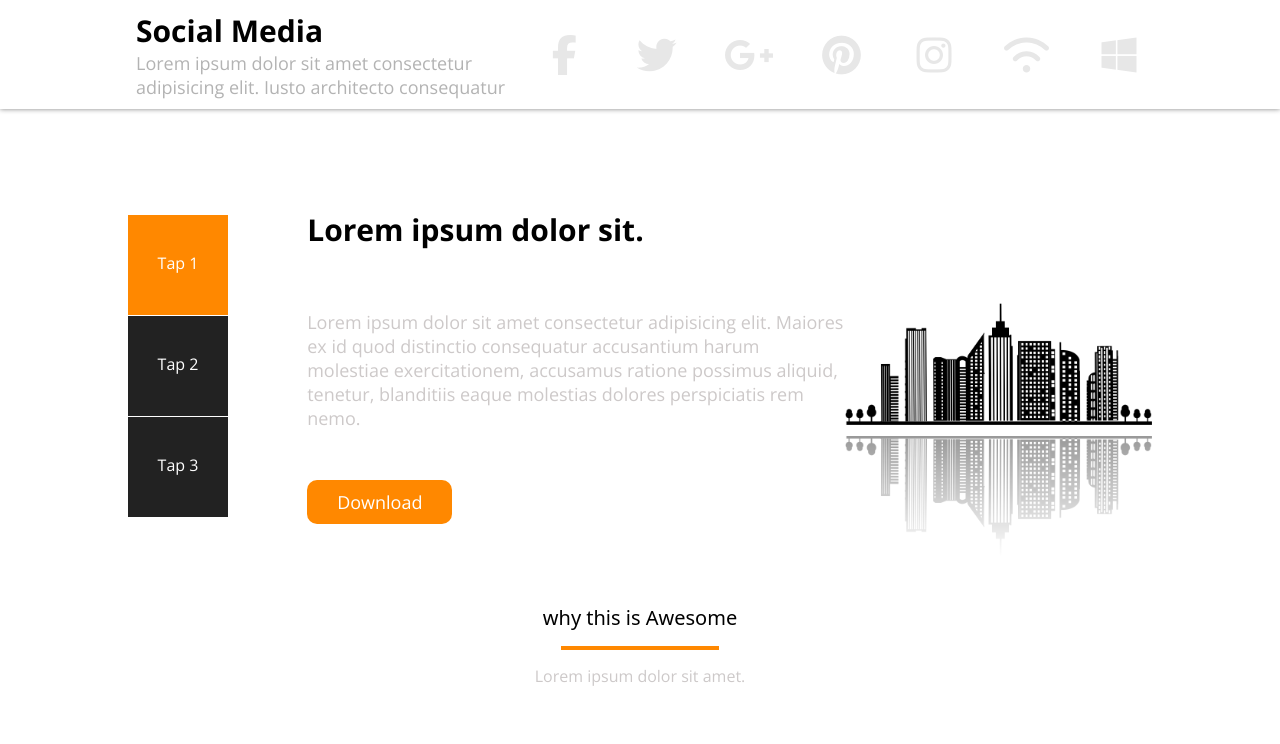
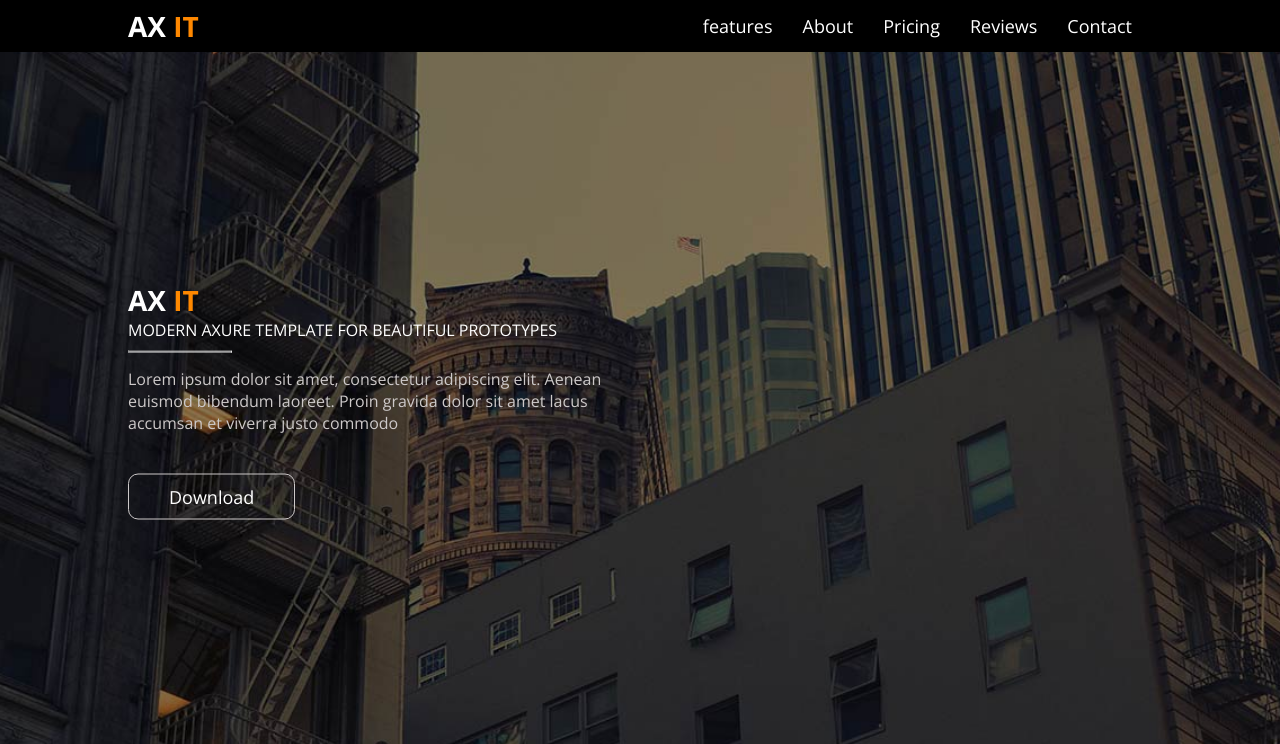
Before and after one commit to rabea-shaban/tiskDigilians_Front, a plain HTML site: page index.html in a window 1280 px wide. Shown: the top 744 px of the page. Drawn offline with nearby package versions, Linux system fonts and the light colour scheme; a web font is replaced by a local one.

Commit message:
Update project

```diff
--- a/index.html
+++ b/index.html
@@ -22,6 +22,37 @@
   </head>
 
   <body>
+    <header>
+      <nav class="container">
+        <h4>AX <span>IT</span></h4>
+        <ul>
+          <li><a href="features">features</a></li>
+          <li><a href="About">About</a></li>
+          <li><a href="Pricing">Pricing</a></li>
+          <li><a href="Reviews">Reviews</a></li>
+          <li><a href="Contact">Contact</a></li>
+        </ul>
+      </nav>
+    </header>
+
+    <section class="HeroHader">
+      <div class="container">
+        <div class="box">
+          <div class="lift">
+            <h4>AX <span>IT</span></h4>
+            <p>MODERN AXURE TEMPLATE FOR BEAUTIFUL PROTOTYPES</p>
+            <hr class="HeroHaderBorder">
+            <p class="dis">
+              Lorem ipsum dolor sit amet, consectetur adipiscing elit. Aenean
+              euismod bibendum laoreet. Proin gravida dolor sit amet lacus
+              accumsan et viverra justo commodo
+            </p>
+            <a href="" class="btn">Download</a>
+          </div>
+          <div class="conactForm"></div>
+        </div>
+      </div>
+    </section>
     <section class="socilmediaSEC">
       <div class="container">
         <div class="info">
@@ -139,7 +170,7 @@
             <input type="text" placeholder="subject" />
           </div>
           <div class="left">
-            <textarea  rows="7" name="" id="" placeholder="Message"></textarea>
+            <textarea rows="7" name="" id="" placeholder="Message"></textarea>
           </div>
         </form>
       </div>
--- a/style.css
+++ b/style.css
@@ -15,11 +15,105 @@
   margin: auto;
 }
 
+header {
+  background: #000;
+  position: fixed;
+  width: 100%;
+  /* margin-top: auto; */
+  nav {
+    display: flex;
+    justify-content: space-between;
+    align-items: center;
+    h4 {
+      color: #fff;
+      font-size: 28px;
+      span {
+        color: var(--main_color);
+      }
+    }
+    ul {
+      display: flex;
+      justify-content: space-between;
+      align-items: center;
+      list-style: none;
+      a {
+        display: block;
+        margin-right: 10px;
+        /* background-color: #ff8800; */
+        padding: 10px;
+        margin-top: 4px;
+        margin-bottom: 4px;
+        text-decoration: none;
+        color: #fff;
+        border-radius: 4px;
+        font-size: 18px;
+      }
+    }
+  }
+}
+
+.HeroHader {
+  background: url(./img/banner.jpg);
+  background-position: center;
+  background-repeat: no-repeat;
+  background-size: cover;
+  background-attachment: fixed;
+  height: 100vh;
+  .container {
+    position: relative;
+    height: 100%;
+    .box {
+      display: flex;
+      justify-content: space-between;
+      align-items: center;
+      position: absolute;
+      z-index: 999;
+      top: 50%;
+      transform: translatey(-50%);
+      .lift {
+        width: 50%;
+        .HeroHaderBorder {
+          width: 20%;
+          margin: 10px 0;
+        }
+        h4 {
+          color: #fff;
+          font-size: 28px;
+          span {
+            color: var(--main_color);
+          }
+        }
+        p {
+          color: #fff;
+        }
+        .dis {
+          margin-top: 15px;
+          color: var(--text-color);
+        }
+        a {
+          background: transparent;
+          padding: 10px 40px;
+          margin-top: 40px;
+          border-radius: 10px;
+          display: inline-block;
+          color: #fff;
+          border: 1px solid var(--text-color);
+          text-decoration: none;
+          transition: 0.5s;
+          font-size: 18px;
+          &:hover {
+            background-color: var(--text-color);
+            color: #000;
+          }
+        }
+      }
 
 
 
 
-
+    }
+  }
+}
 /*====> socil media  <======*/
 
 .socilmediaSEC {
```
Also changed, not shown: img/banner.jpg (added), img/news.jpg (added).
